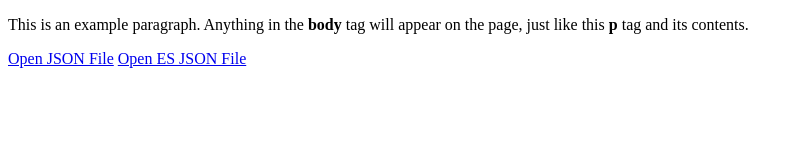
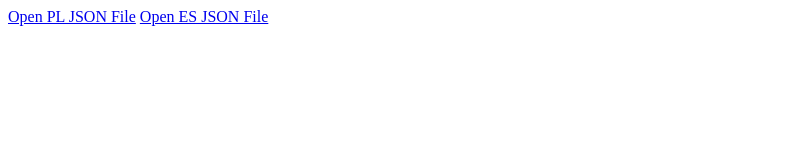
Before and after one commit to enkooo/mobile-api, a plain HTML site: page index.html in a window 1280 px wide. Shown: the whole page, without its empty margins (0-800 px from the left). Drawn offline with Linux system fonts and the light colour scheme.

Commit message:
Update index.html

```diff
--- a/index.html
+++ b/index.html
@@ -4,8 +4,7 @@
     <title>This is the title of the webpage!</title>
   </head>
   <body>
-    <p>This is an example paragraph. Anything in the <strong>body</strong> tag will appear on the page, just like this <strong>p</strong> tag and its contents.</p>
-    <a href='ap.json'>Open JSON File<a/>
+    <a href='ap_pl.json'>Open PL JSON File<a/>
     <a href='ap_es.json'>Open ES JSON File<a/>
   </body>
 </html>
```
